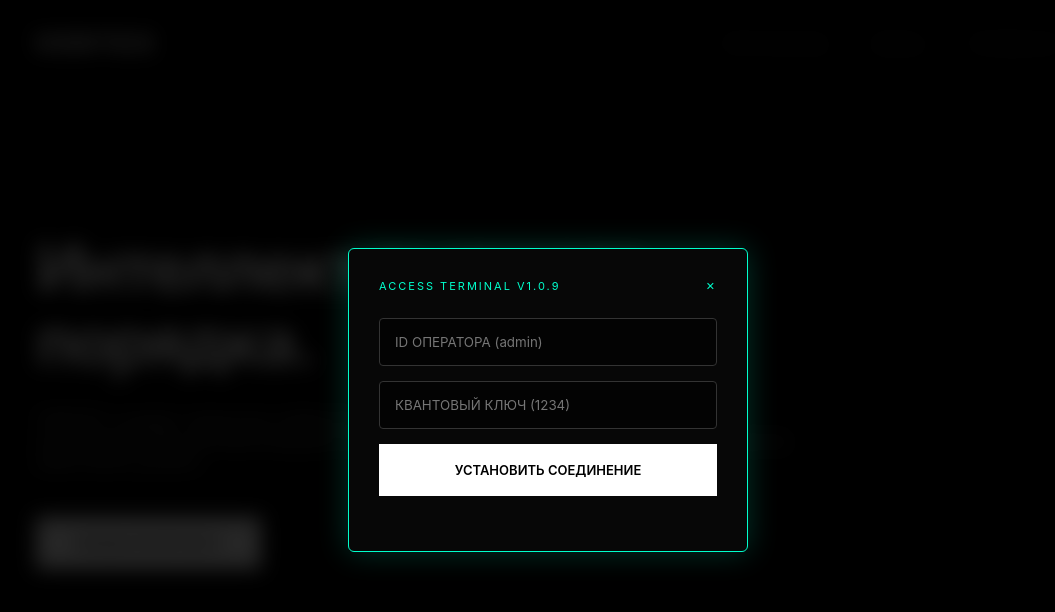
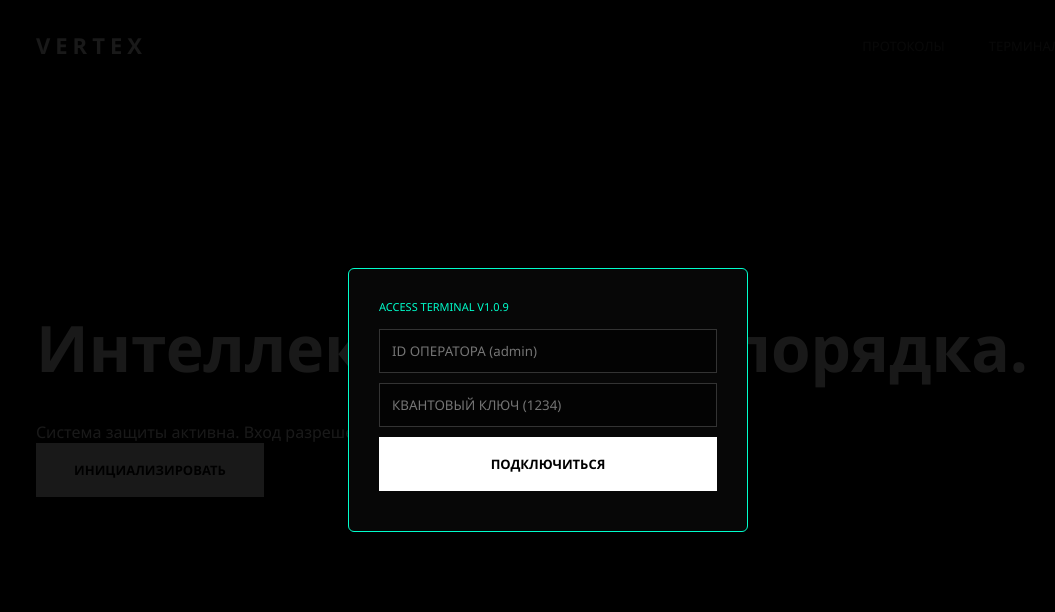
Before and after one commit to p1ssglebb-lab/cortny, a plain HTML site: page index.html in a window 1280 px wide. Both pictures are taken after a click on the link "ТЕРМИНАЛ". Shown: the whole page, without its empty margins (92-1147 px from the left). Drawn offline with Linux system fonts and the light colour scheme.

Commit message:
Update index.html

```diff
--- a/index.html
+++ b/index.html
@@ -3,33 +3,29 @@
 <head>
     <meta charset="UTF-8">
     <meta name="viewport" content="width=device-width, initial-scale=1.0">
-    <title>VERTEX // Neural Systems & Cyber Security</title>
+    <title>VERTEX // Access Granted</title>
     <style>
-        * { margin: 0; padding: 0; box-sizing: border-box; font-family: -apple-system, BlinkMacSystemFont, "Segoe UI", Roboto, sans-serif; }
-        html { scroll-behavior: smooth; background-color: #030303; color: #ffffff; }
+        * { margin: 0; padding: 0; box-sizing: border-box; font-family: 'Segoe UI', sans-serif; }
+        body { background-color: #030303; color: #ffffff; }
 
         /* ШАПКА */
-        .navbar { display: flex; justify-content: space-between; align-items: center; padding: 30px 10%; position: fixed; width: 100%; z-index: 100; transition: 0.4s; }
-        .logo { font-size: 22px; font-weight: 900; letter-spacing: 5px; color: #ffffff; text-decoration: none; }
-        .nav-links a { color: #555555; text-decoration: none; margin-left: 40px; font-size: 13px; letter-spacing: 2px; text-transform: uppercase; }
-        .nav-links a:hover { color: #ffffff; }
+        .navbar { display: flex; justify-content: space-between; align-items: center; padding: 30px 10%; position: fixed; width: 100%; z-index: 100; }
+        .logo { font-size: 22px; font-weight: 900; letter-spacing: 5px; color: #fff; text-decoration: none; }
+        .nav-links a { color: #555; text-decoration: none; margin-left: 40px; font-size: 13px; text-transform: uppercase; }
 
-        /* ГЛАВНЫЙ ЭКРАН */
+        /* ГЕРОЙ */
         .hero { height: 100vh; display: flex; align-items: center; padding: 0 10%; }
-        .hero-content { max-width: 800px; }
-        h1 { font-size: 64px; line-height: 1.15; letter-spacing: -2px; margin-bottom: 30px; }
-        .hero p { font-size: 18px; color: #777777; margin-bottom: 45px; }
-
-        .btn { padding: 18px 38px; font-size: 13px; text-transform: uppercase; border: none; cursor: pointer; font-weight: 600; background: #ffffff; color: #000; transition: 0.3s; }
+        h1 { font-size: 64px; margin-bottom: 30px; }
+        .btn { padding: 18px 38px; font-size: 13px; text-transform: uppercase; border: none; cursor: pointer; font-weight: 600; background: #fff; color: #000; transition: 0.3s; }
         .btn:hover { background: #00ffcc; }
 
-        /* ТЕРМИНАЛ (ИСПРАВЛЕННЫЙ) */
-        .modal-overlay { position: fixed; top: 0; left: 0; width: 100%; height: 100%; background: rgba(0,0,0,0.85); backdrop-filter: blur(10px); display: none; justify-content: center; align-items: center; z-index: 1000; }
+        /* ТЕРМИНАЛ И ПАНЕЛЬ АДМИНИСТРАТОРА */
+        .modal-overlay { position: fixed; top: 0; left: 0; width: 100%; height: 100%; background: rgba(0,0,0,0.9); display: none; justify-content: center; align-items: center; z-index: 1000; }
         .modal-overlay.active { display: flex; }
-        .terminal-box { background: #070707; border: 1px solid #00ffcc; width: 400px; padding: 30px; border-radius: 6px; display: flex; flex-direction: column; gap: 15px; box-shadow: 0 0 30px rgba(0, 255, 204, 0.2); }
-        .terminal-header { color: #00ffcc; font-size: 11px; letter-spacing: 2px; display: flex; justify-content: space-between; margin-bottom: 10px; }
-        .terminal-input { width: 100%; padding: 15px; background: #030303; border: 1px solid #333; color: #fff; border-radius: 4px; }
-        .terminal-input:focus { outline: none; border-color: #00ffcc; }
+        .terminal-box { background: #070707; border: 1px solid #00ffcc; width: 400px; padding: 30px; border-radius: 6px; }
+        .terminal-input { width: 100%; padding: 12px; margin-bottom: 10px; background: #030303; border: 1px solid #333; color: #fff; }
+        #adminPanel { display: none; text-align: center; }
+        #adminPanel h3 { color: #00ffcc; margin-bottom: 20px; }
     </style>
 </head>
 <body>
@@ -38,48 +34,50 @@
         <a href="#" class="logo">VERTEX</a>
         <nav class="nav-links">
             <a href="#">Протоколы</a>
-            <a href="#">Связь</a>
             <a href="#" id="navTerminalBtn">Терминал</a>
         </nav>
     </header>
 
     <main class="hero">
-        <div class="hero-content">
+        <div>
             <h1>Интеллект высшего порядка.</h1>
-            <p>VERTEX создает закрытые нейросетевые экосистемы для транснациональных корпораций. Мы автоматизируем принятие бизнес-решений и защищаем данные на квантовом уровне.</p>
+            <p>Система защиты активна. Вход разрешен только авторизованным узлам.</p>
             <button class="btn" id="heroInitBtn">Инициализировать</button>
         </div>
     </main>
 
     <div class="modal-overlay" id="terminalModal">
-        <div class="terminal-box">
-            <div class="terminal-header"><span>ACCESS TERMINAL V1.0.9</span> <span id="closeModal" style="cursor:pointer">✕</span></div>
+        <div class="terminal-box" id="loginBox">
+            <div style="color: #00ffcc; margin-bottom: 15px; font-size: 11px;">ACCESS TERMINAL V1.0.9</div>
             <input type="text" class="terminal-input" id="termUser" placeholder="ID ОПЕРАТОРА (admin)">
             <input type="password" class="terminal-input" id="termPass" placeholder="КВАНТОВЫЙ КЛЮЧ (1234)">
-            <button class="btn" style="width: 100%; background: #fff;" id="termSubmit">УСТАНОВИТЬ СОЕДИНЕНИЕ</button>
-            <div id="termLog" style="color: #fff; font-size: 12px; margin-top: 10px; font-family: monospace;"></div>
+            <button class="btn" style="width: 100%" id="termSubmit">ПОДКЛЮЧИТЬСЯ</button>
+            <div id="termLog" style="color: #ff3355; font-size: 12px; margin-top: 10px;"></div>
+        </div>
+
+        <!-- Секретная панель (появляется после входа) -->
+        <div class="terminal-box" id="adminPanel">
+            <h3>ДОСТУП ПОДТВЕРЖДЕН</h3>
+            <p style="margin-bottom: 20px; color: #777; font-size: 14px;">Система CORE-9 ожидает команды:</p>
+            <button class="btn" style="width: 100%; margin-bottom: 10px;" onclick="alert('Загрузка протоколов... 100%')">ЗАГРУЗИТЬ ПРОТОКОЛЫ</button>
+            <button class="btn" style="width: 100%; background: #333; color: #fff;" onclick="location.reload()">ВЫЙТИ</button>
         </div>
     </div>
 
     <script>
         const modal = document.getElementById('terminalModal');
-        const openModal = () => modal.classList.add('active');
-        const closeModal = () => modal.classList.remove('active');
+        const loginBox = document.getElementById('loginBox');
+        const adminPanel = document.getElementById('adminPanel');
 
-        document.getElementById('heroInitBtn').onclick = openModal;
-        document.getElementById('navTerminalBtn').onclick = openModal;
-        document.getElementById('closeModal').onclick = closeModal;
+        document.getElementById('heroInitBtn').onclick = () => modal.classList.add('active');
+        document.getElementById('navTerminalBtn').onclick = () => modal.classList.add('active');
 
         document.getElementById('termSubmit').onclick = () => {
-            const u = document.getElementById('termUser').value;
-            const p = document.getElementById('termPass').value;
-            const log = document.getElementById('termLog');
-            if(u === 'admin' && p === '1234') {
-                log.innerText = '> ДОСТУП РАЗРЕШЕН. СИНХРОНИЗАЦИЯ...';
-                log.style.color = '#00ffcc';
+            if(document.getElementById('termUser').value === 'admin' && document.getElementById('termPass').value === '1234') {
+                loginBox.style.display = 'none';
+                adminPanel.style.display = 'block';
             } else {
-                log.innerText = '> ОШИБКА: НЕВЕРНЫЙ КЛЮЧ';
-                log.style.color = '#ff3355';
+                document.getElementById('termLog').innerText = '> ОШИБКА: Доступ запрещен';
             }
         };
     </script>
```
